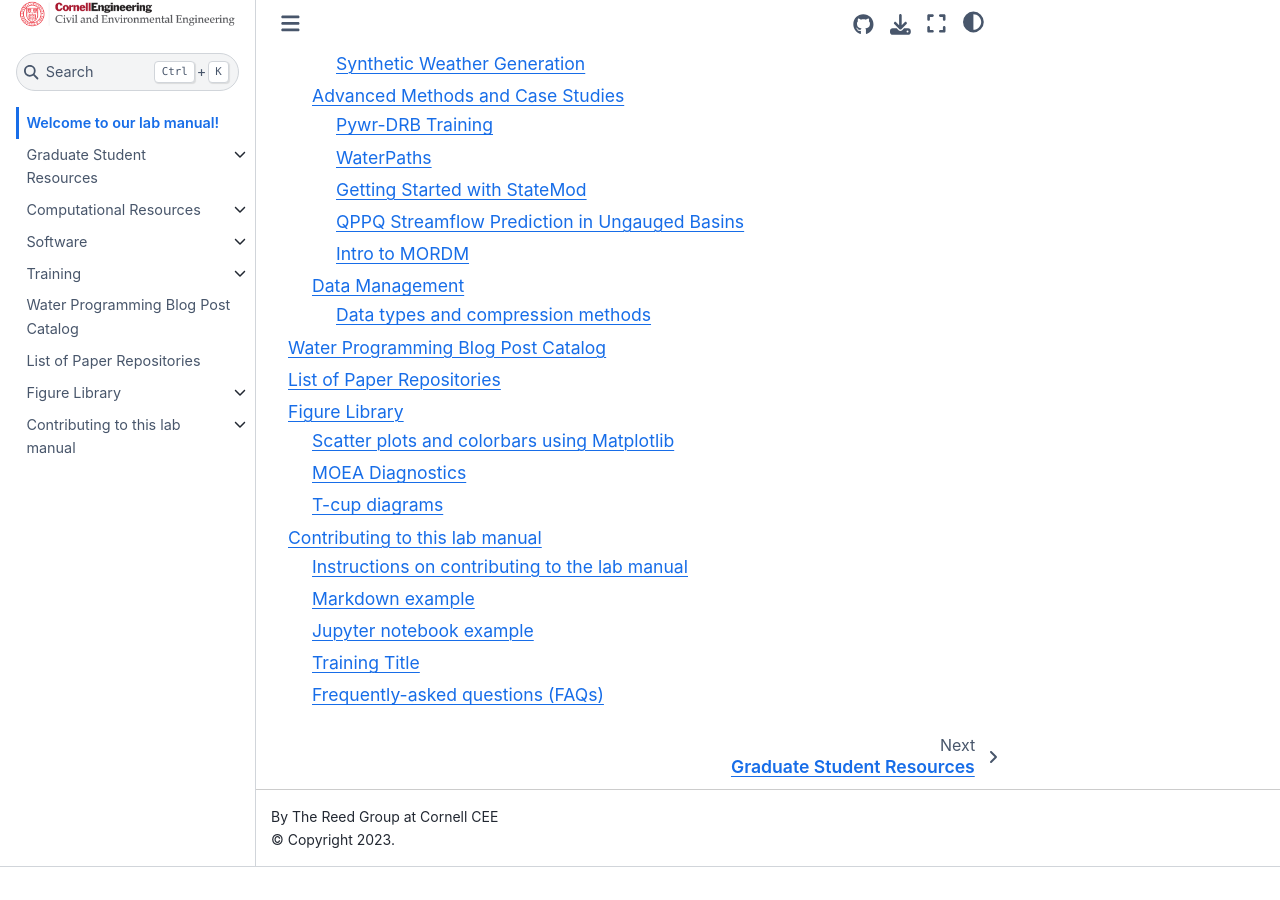
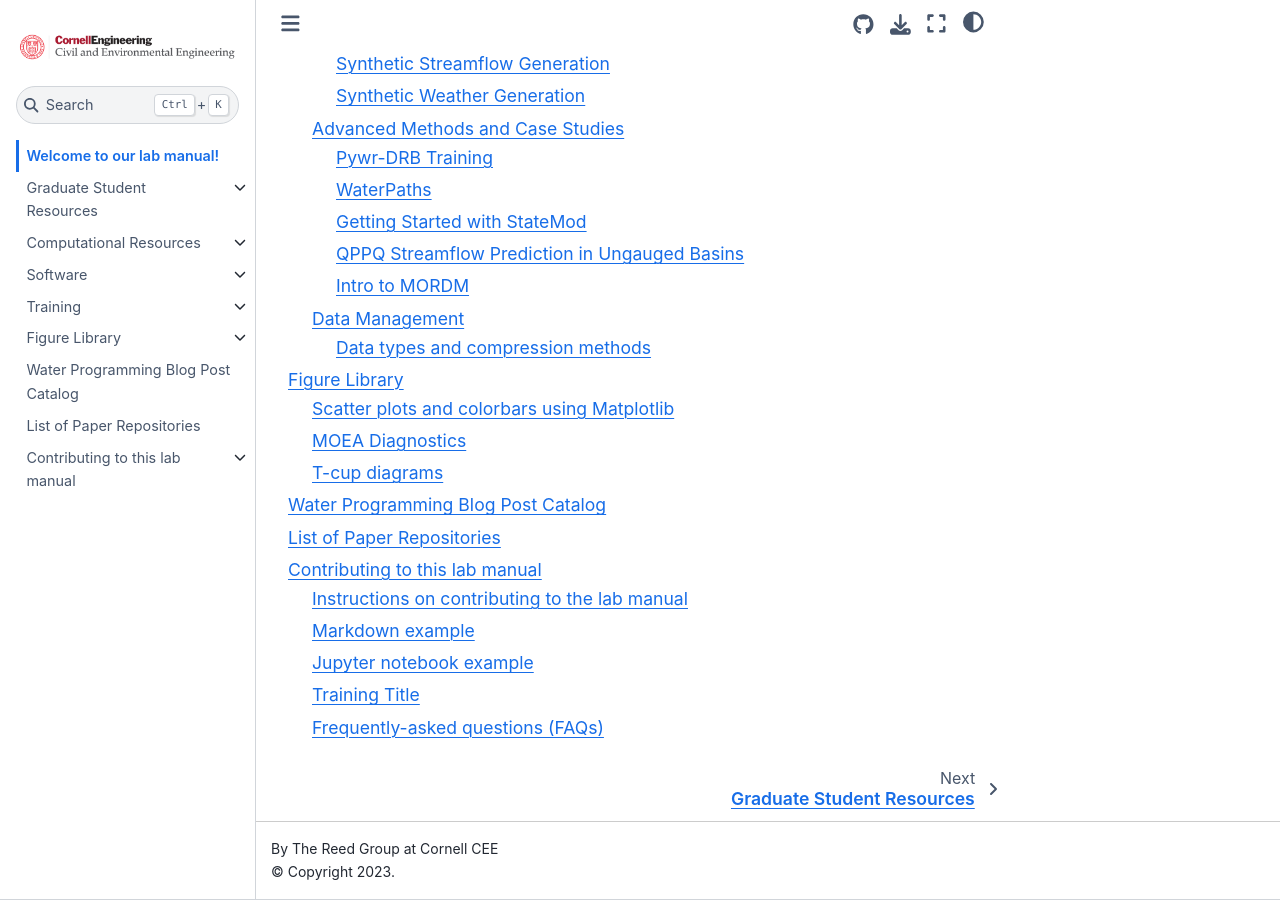
Before and after one commit to reedgroup/reedgroup.github.io, a Jupyter Book: the page built from docs/intro.md, in a window 1280 px wide and 900 px high, scrolled down 2354 px. Built offline with Jupyter Book 1.0.4 settings and Sphinx 7.4.7 and the Sphinx Book theme 1.1.4, drawn with Linux system fonts in a browser that asks for light colours; pages that are not in the unit, such as notebooks, are missing from menus; before the commit the page ends 3221 px from its top, so only the background shows below that; some of the changed lines change nothing that is shown; some of the changed text lies outside the part shown.

Commit message:
reordering TOC

```diff
--- a/docs/_toc.yml
+++ b/docs/_toc.yml
@@ -25,6 +25,7 @@
     - file: ComputationalResources/Machine_Learning_Resources.md
     - file: ComputationalResources/IntroToLinux.md
     - file: ComputationalResources/IntroToGitHub.md
+    - file: ComputationalResources/MetaRepos.md
     - file: ComputationalResources/Websites.md
     - file: GraduateStudentResources/LongTermStorage.md
   - file: Software/Software.md
@@ -70,8 +71,6 @@
       sections:
       - file: Training/DataManagement/DataCompression.md
 
-  - file: WaterProgramming/waterprogramming_post_catalog.md
-  - file: PaperRepositories/repositories.md
   - file: FigureLibrary/FigureLibrary.md
     sections:
     - file: FigureLibrary/ParallelCoordinatesPlots.md
@@ -81,6 +80,9 @@
     - file: FigureLibrary/MOEADiagnostics.ipynb
     - file: FigureLibrary/T-cup diagrams.ipynb
 
+  - file: WaterProgramming/waterprogramming_post_catalog.md
+  - file: PaperRepositories/repositories.md
+
   - file: Contributing/Contributing.md
     sections:
     - file: Contributing/Instructions.md
```
